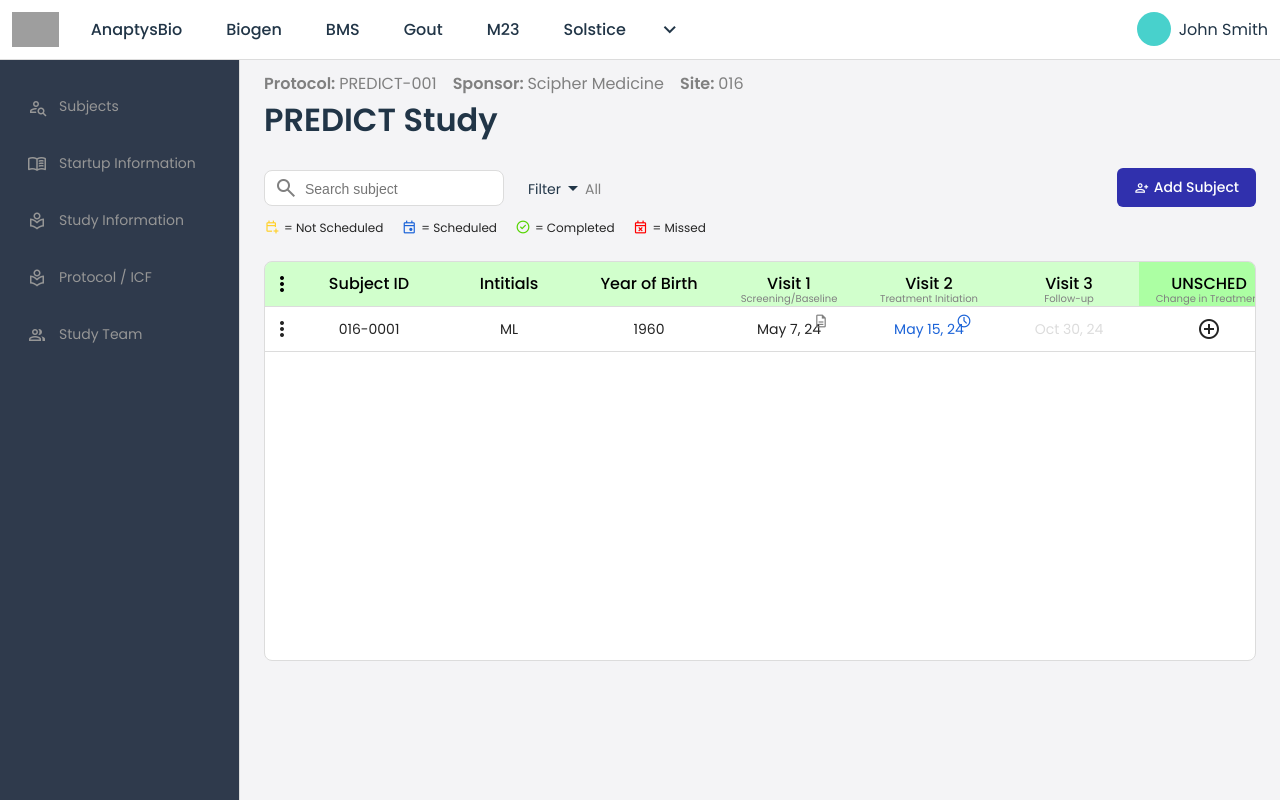
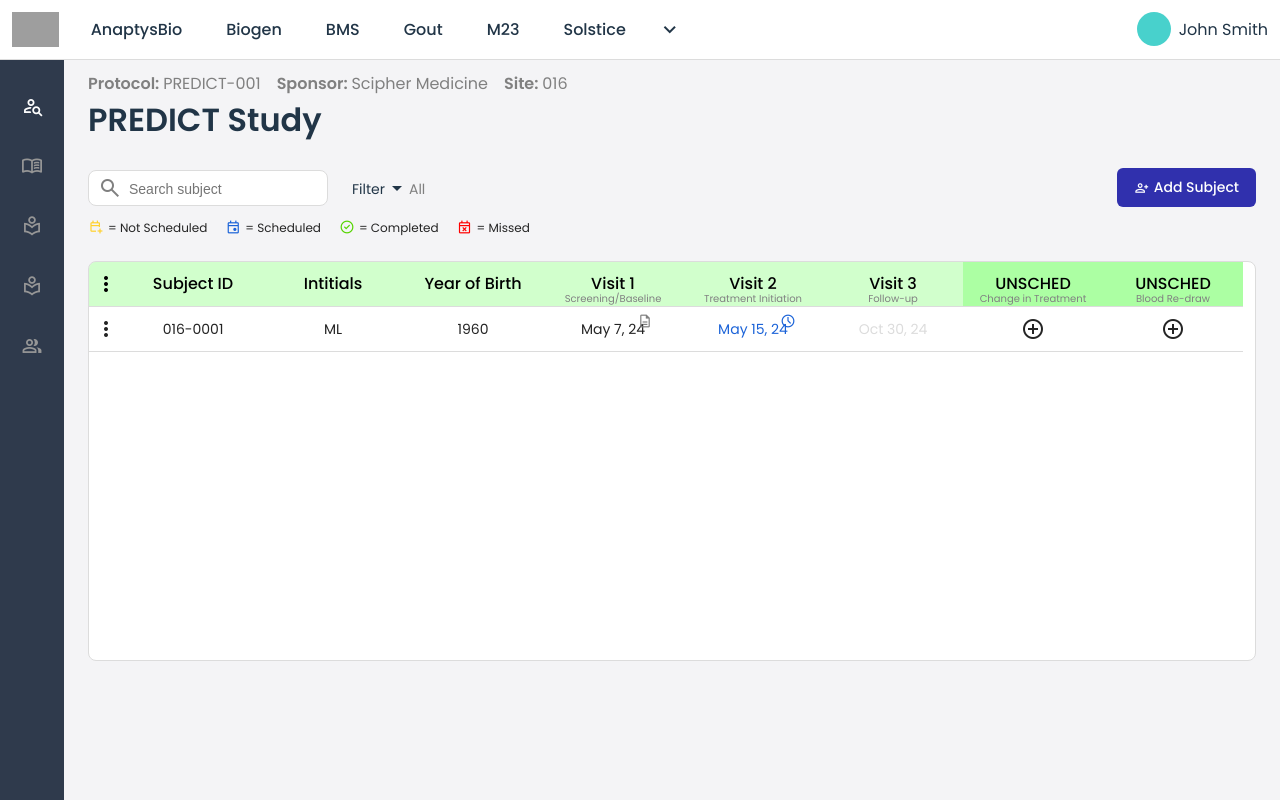
Before and after one commit to davidekunno93/research-app-frontend, a React (Vite) app: page / in a window 1280 px wide. Built offline with nearby package versions, Linux system fonts and the light colour scheme; grey boxes are pictures that could not be loaded.

Commit message:
sidebar slides out, subject dropdown

```diff
--- a/src/components/SidePanel/SidePanel.tsx
+++ b/src/components/SidePanel/SidePanel.tsx
@@ -5,9 +5,11 @@ const SidePanel = () => {
     <>
       <div className="sidepanel-container">
 
-        <div className="option">
-          <span className="material-symbols-outlined">person_search</span>
-          <p className="m-0">Subjects</p>
+        <div className="option selected">
+          <div className="icon">
+            <span className="material-symbols-outlined">person_search</span>
+          </div>
+          <p>Subjects</p>
         </div>
         <div className="option">
           <span className="material-symbols-outlined">menu_book</span>
--- a/src/components/SidePanel/sidepanel.css
+++ b/src/components/SidePanel/sidepanel.css
@@ -1,42 +1,61 @@
 .sidepanel-container {
     width: 240px;
+    width: 64px;
     height: 100%;
-    border-right: 1px solid gainsboro;
     background-color: #2f3a4c;
-    padding: 24px 0px 12px 0px;
+    padding: 24px 12px;
     box-sizing: border-box;
     display: flex;
     flex-direction: column;
-    gap: 12px;
+    gap: 16px;
+    overflow: hidden;
+    transition: 0.5s;
+}
+.sidepanel-container:hover {
+    width: 240px;
 }
 .sidepanel-container > .option {
-    padding: 12px 24px;
+    height: 44px;
+    width: 100%;
     display: flex;
+    display: grid;
+    grid-template-columns: 40px 1fr;
     align-items: center;
     gap: 12px;
     cursor: pointer;
     color: black;
     /* border: 1px solid salmon; */
     transition-duration: 0.2s;
-    border-left: 3px solid transparent;
+    /* border-left: 3px solid transparent; */
     /* color: rgb(130, 130, 130); */
     color: rgb(150, 150, 150);
+    white-space: nowrap;
+}
+.sidepanel-container > .option.selected {
+    color: white;
+}
+.sidepanel-container > .option > .icon {
+    width: 100%;
+    /* width: 40px; */
+    display: flex;
+    align-items: center;
+    justify-content: center;
 }
 .sidepanel-container > .option:hover {
-    /* border-left: 3px solid rgb(9, 175, 0); */
-    border-left: 3px solid white;
-    padding-left: 28px;
     transition-duration: 0.2s;
-    color: rgb(0, 190, 0);
-    color: white;
+    /* color: white; */
+    background-color: #252d3c;
+    border-radius: 4px;
 }
 .sidepanel-container > .option p {
     font-size: 14px;
     font-weight: 400;
+    text-align: left;
+    padding-left: 4px;
 }
-.sidepanel-container > .option:hover p {
+/* .sidepanel-container > .option:hover p {
     font-weight: 500;
+} */
+.sidepanel-container > .option span {
+    font-size: 22px;
 }
-.sidepanel-container > .option span {
-    font-size: 20px;
-}
--- a/src/views/SubjectsPage.tsx
+++ b/src/views/SubjectsPage.tsx
@@ -694,7 +694,27 @@ const SubjectsPage = ({ study }: SubjectsPageProps) => {
 
             setSubjects(subjectsCopy);
 
-        }
+        },
+        openSubjectDropdown: function (subjectId: string) {
+            const btn = document.getElementById(`subject-dropper-${subjectId}`);
+            const dropdown = document.getElementById(`subject-dropdown-${subjectId}`);
+            btn?.classList.add('pressed');
+            dropdown?.classList.replace('hidden', 'shown');
+        },
+        closeSubjectDropdown: function (subjectId: string) {
+            const btn = document.getElementById(`subject-dropper-${subjectId}`);
+            const dropdown = document.getElementById(`subject-dropdown-${subjectId}`);
+            btn?.classList.remove('pressed');
+            dropdown?.classList.replace('shown', 'hidden');
+        },
+        toggleSubjectDropdown: function (subjectId: string) {
+            const btn = document.getElementById(`subject-dropper-${subjectId}`);
+            if (btn?.classList.contains('pressed')) {
+                subjectFunctions.closeSubjectDropdown(subjectId);
+            } else {
+                subjectFunctions.openSubjectDropdown(subjectId);
+            }
+        },
     }
     const studyFunctions = {
         addSubject: function (subjectPrecursor: SubjectPrecursor) {
@@ -749,6 +769,7 @@ const SubjectsPage = ({ study }: SubjectsPageProps) => {
             subjectsCopy[newSubject.id] = newSubject;
             setSubjects(subjectsCopy);
         },
+
     }
 
 
@@ -905,7 +926,23 @@ const SubjectsPage = ({ study }: SubjectsPageProps) => {
                                     const searchIDFilter = searchText ? subject.id.includes(searchText) : true;
                                     const searchInitialsFilter = searchText ? subject.demographics.initials.includes(searchText.toUpperCase()) : true;
                                     return (searchIDFilter || searchInitialsFilter) && <div key={index} className="row">
-                                        <div className="col-options material-symbols-outlined">more_vert</div>
+                                        <div className="col-options">
+                                            <span onClick={() => subjectFunctions.toggleSubjectDropdown(subject.id)} id={`subject-dropper-${subject.id}`} className="material-symbols-outlined pointer">more_vert</span>
+                                            <div id={`subject-dropdown-${subject.id}`} className="subject-dropdown hidden">
+                                                <div className="option">
+                                                    <span className="material-symbols-outlined">edit</span>
+                                                    <p>Edit Details</p>
+                                                </div>
+                                                <div className="option">
+                                                    <span className="material-symbols-outlined">comment</span>
+                                                    <p>Add Comment</p>
+                                                </div>
+                                                <div className="option red-text">
+                                                    <span className="material-symbols-outlined">close</span>
+                                                    <p>Delete Subject</p>
+                                                </div>
+                                            </div>
+                                        </div>
                                         <p className="col">{subject.id}</p>
                                         <p className="col">{subject.demographics.initials}</p>
                                         <p className="col">{subject.demographics.birthYear}</p>
--- a/src/views/css/subjectspage.css
+++ b/src/views/css/subjectspage.css
@@ -326,7 +326,59 @@
     display: flex;
     align-items: center;
     justify-content: center;
+    position: relative;
 }
+.col-options > .subject-dropdown {
+    position: absolute;
+    width: 150px;
+    /* height: 100px; */
+    background-color: white;
+    border: 1px solid gainsboro;
+    box-shadow: 0 0 12px rgba(0, 0, 0, 0.07);
+    border-radius: 4px;
+    top: 10px;
+    left: 100%;
+    z-index: 1;
+    transition: 0.1s;
+}
+.col-options > span {
+    width: 10%;
+    display: flex;
+    justify-content: center;
+    border: 1px solid transparent;
+    transition: 0.2s;
+}
+.col-options > span.pressed {
+    background-color: rgba(240, 240, 240, 0.8);
+    width: 70%;
+    border-radius: 50%;
+    border: 1px solid gainsboro;
+}
+.subject-dropdown > .option {
+    display: flex;
+    flex-direction: row;
+    padding: 4px 8px;
+    gap: 6px;
+    align-items: center;
+    cursor: pointer;
+}
+.subject-dropdown > .option span {
+    font-size: medium;
+}
+
+.subject-dropdown > .option:hover {
+    background-color: rgba(240, 240, 240, 0.8);
+}
+.subject-dropdown.hidden {
+    opacity: 0;
+    visibility: hidden;
+}
+.subject-dropdown.shown {
+    opacity: 1;
+    visibility: visible;
+}
+
+
 
 .subject-table .title-row>.col.unscheduled {
     background-color: rgba(26, 255, 0, 0.2);
```
